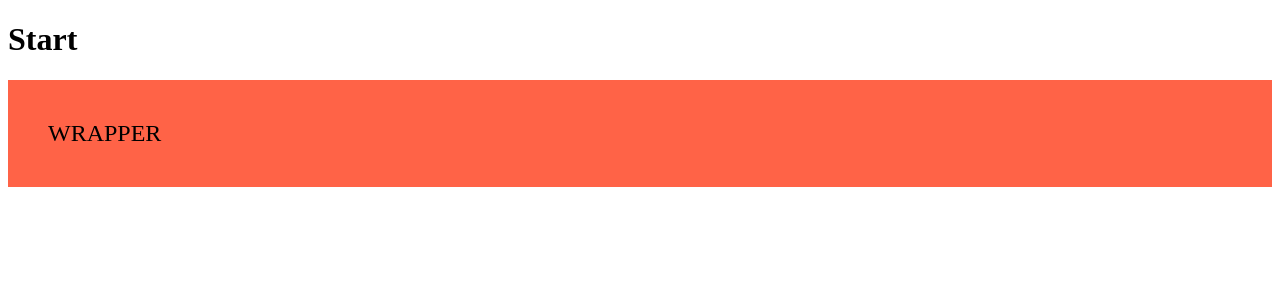
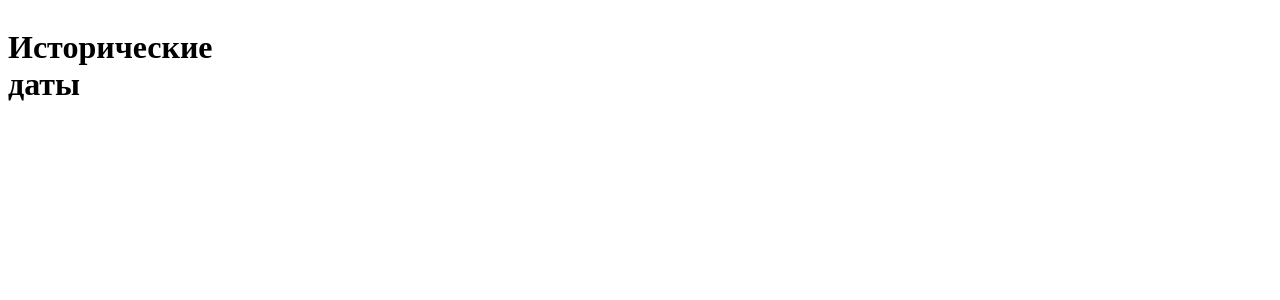
Before and after one commit to 1inokent/historical_calendar, a React app: page / in a window 1280 px wide. Shown: the top 300 px of the page. Built offline with nearby package versions, Linux system fonts and the light colour scheme.

Commit message:
chore: switched from styled component to module.scss

```diff
--- a/eslint.config.mjs
+++ b/eslint.config.mjs
@@ -10,7 +10,7 @@ import unusedImports from 'eslint-plugin-unused-imports';
 
 export default [
   {
-    ignores: ['node_modules', 'dist', 'build', 'webpack.config.js'],
+    ignores: ['node_modules', 'dist', 'build', 'webpack.config.js', '**/*.scss', '**/*.css'],
   },
   js.configs.recommended,
   ...tseslint.configs.recommended,
--- a/package.json
+++ b/package.json
@@ -41,7 +41,6 @@
     "gsap": "3.14.2",
     "react": "19.2.3",
     "react-dom": "19.2.3",
-    "styled-components": "6.3.8",
     "swiper": "12.0.3"
   },
   "devDependencies": {
@@ -52,7 +51,6 @@
     "@types/node": "25.0.10",
     "@types/react": "18.2.43",
     "@types/react-dom": "18.2.17",
-    "@types/styled-components": "5.1.34",
     "@typescript-eslint/eslint-plugin": "8.53.1",
     "@typescript-eslint/parser": "8.53.1",
     "babel-loader": "9.1.3",
@@ -70,6 +68,7 @@
     "husky": "9.1.7",
     "lint-staged": "16.2.7",
     "prettier": "3.8.1",
+    "sass": "1.97.3",
     "style-loader": "3.3.3",
     "ts-loader": "9.5.1",
     "typescript": "5.3.3",
--- a/src/app/App.tsx
+++ b/src/app/App.tsx
@@ -1,17 +1,9 @@
-import styled from 'styled-components';
-
-const Wrapper = styled.div`
-  padding: 40px;
-  font-size: 24px;
-  background-color: tomato;
-`;
+import { MainPage } from '../pages/main-page/main-page';
 
 function App() {
   return (
     <>
-      <h1>Start</h1>
-
-      <Wrapper>WRAPPER</Wrapper>
+      <MainPage />
     </>
   );
 }
--- /dev/null
+++ b/src/pages/main-page/main-page.module.scss
@@ -0,0 +1,3 @@
+.container {
+  display: flex;
+}
--- /dev/null
+++ b/src/pages/main-page/main-page.tsx
@@ -0,0 +1,14 @@
+import styles from './main-page.module.scss';
+
+export function MainPage() {
+  return (
+    <div className={styles.container}>
+      <div>
+        <h1>
+          Исторические <br />
+          даты
+        </h1>
+      </div>
+    </div>
+  );
+}
--- /dev/null
+++ b/src/types/scss.d.ts
@@ -0,0 +1,4 @@
+declare module '*.module.scss' {
+  const classes: Record<string, string>;
+  export default classes;
+}
--- a/webpack.config.js
+++ b/webpack.config.js
@@ -1,14 +1,61 @@
+// const path = require('path');
+// const HtmlWebpackPlugin = require('html-webpack-plugin');
+
+// module.exports = {
+//   mode: 'development',
+
+//   entry: path.resolve(__dirname, 'src/main.tsx'),
+
+//   output: {
+//     path: path.resolve(__dirname, 'dist'),
+//     filename: 'bundle.[contenthash].js',
+//     clean: true,
+//   },
+
+//   resolve: {
+//     extensions: ['.ts', '.tsx', '.js'],
+//   },
+
+//   module: {
+//     rules: [
+//       {
+//         test: /\.(ts|tsx)$/,
+//         use: 'ts-loader',
+//         exclude: /node_modules/,
+//       },
+//       {
+//         test: /\.css$/,
+//         use: ['style-loader', 'css-loader'],
+//       },
+//     ],
+//   },
+
+//   plugins: [
+//     new HtmlWebpackPlugin({
+//       template: 'public/index.html',
+//     }),
+//   ],
+
+//   devServer: {
+//     port: 3000,
+//     open: true,
+//     hot: true,
+//     historyApiFallback: true,
+//   },
+// };
 const path = require('path');
 const HtmlWebpackPlugin = require('html-webpack-plugin');
 
+const isDev = process.env.NODE_ENV !== 'production';
+
 module.exports = {
-  mode: 'development',
+  mode: isDev ? 'development' : 'production',
 
   entry: path.resolve(__dirname, 'src/main.tsx'),
 
   output: {
     path: path.resolve(__dirname, 'dist'),
-    filename: 'bundle.[contenthash].js',
+    filename: isDev ? 'bundle.js' : 'bundle.[contenthash].js',
     clean: true,
   },
 
@@ -22,6 +69,26 @@ module.exports = {
         test: /\.(ts|tsx)$/,
         use: 'ts-loader',
         exclude: /node_modules/,
+      },
+      {
+        test: /\.module\.scss$/,
+        use: [
+          'style-loader',
+          {
+            loader: 'css-loader',
+            options: {
+              modules: {
+                localIdentName: isDev ? '[path][name]__[local]' : '[hash:base64:8]',
+              },
+            },
+          },
+          'sass-loader',
+        ],
+      },
+      {
+        test: /\.scss$/,
+        exclude: /\.module\.scss$/,
+        use: ['style-loader', 'css-loader', 'sass-loader'],
       },
       {
         test: /\.css$/,
```
Also changed, not shown: 1 other file (tests, documents, lock files or other folders).
